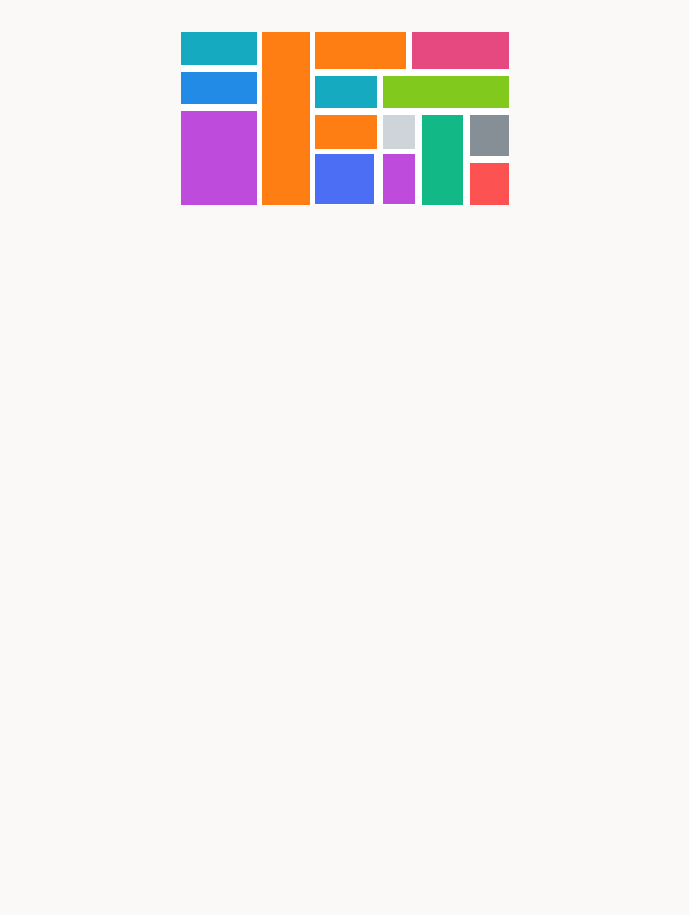
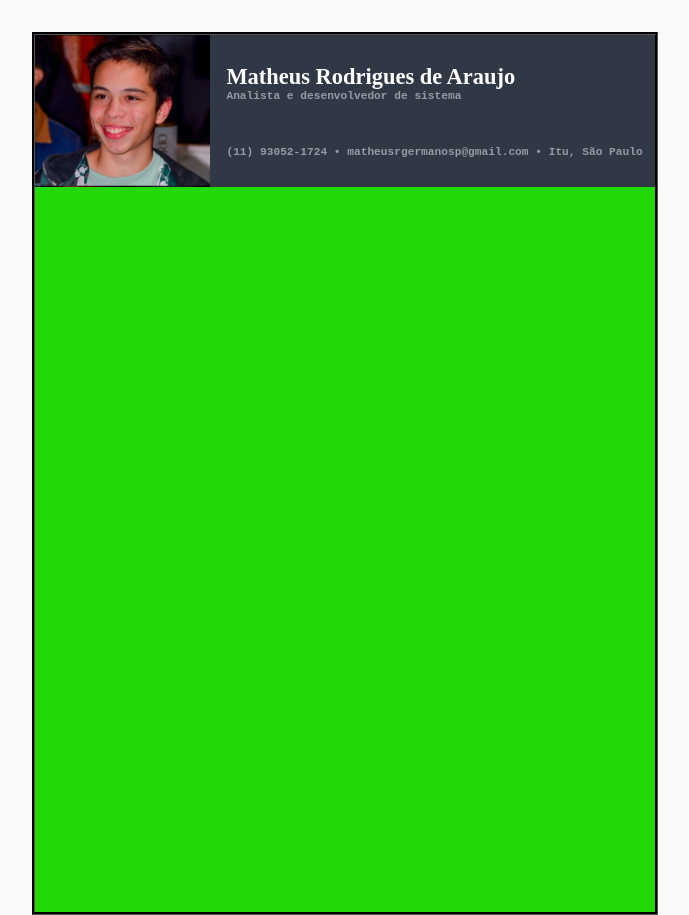
Before and after one commit to MrGermano/PWEB-Curriculo, a plain HTML site: page index.html in a window 1280 px wide. Shown: the whole page, without its empty margins (295-984 px from the left). Before the commit the page ends 800 px from the top, so only its background shows below. Drawn offline with Linux system fonts and the light colour scheme.

Commit message:
CvOnline

```diff
--- a/index.html
+++ b/index.html
@@ -10,31 +10,14 @@
 
 <body>
   <div class='container'>
-    <div class="vovo1">
-      <div class="ciano"></div>
-      <div class="azul"></div>
-      <div class="roxo"></div>
-    </div>
-    <div class="laranja"></div>
-    <div class="vovo2">
-      <div class="pai1">
-        <div class="laranjafilho"></div>
-        <div class="rosafilho"></div>
-        <div class="cianofilho"></div>
-        <div class="verdefilho"></div>
-      </div>
-      <div class="pai2">
-        <div class="filho1">
-          <div class="laranjaneto"></div>
-          <div class="cinzaneto"></div>
-          <div class="azulneto"></div>
-          <div class="rosaneto"></div>
-        </div>
-        <div class="filho2">
-          <div class="verdeneto2"></div>
-          <div class="cinzaneto2"></div>
-          <div class="vermelhoneto2"></div>
-        </div>
+    <div class="topo">
+      <div class="foto"></div>
+      <div class="resto">
+        <h3>Matheus Rodrigues de Araujo</h3>
+        <h6 class="textoh6">Analista e desenvolvedor de sistema</h6>
+        <br>
+        <br>
+        <h6 class="textoh6">(11) 93052-1724 • matheusrgermanosp@gmail.com • Itu, São Paulo</h6>
       </div>
     </div>
   </div>
--- a/style.css
+++ b/style.css
@@ -16,170 +16,43 @@ body {
 
 .container {
   display: flex;
-  background-color: #ffffff;
-  width: 328px;
-  height: 173px;
-  gap: 0.3rem;
+  background-color: #22d906;
+  width: 620px;
+  height: 877px;
+  border-style: groove;
+  border-color: black;
 }
 
-.vovo1 {
+.topo {
   display: flex;
-  width: 76px;
-  height: 173px;
-  flex-direction: column;
-  gap: 0.4rem;
-
+  background-color: #303846;
+  width: 620px;
+  height: 152px;
+  align-items: center;
+  flex direction: row;
+  gap: 1rem;
 }
 
-.ciano {
-  background-color: #15aabf;
+.foto {
   display: flex;
-  width: 76px;
-  height: 34px;
+  background-image: url("/img/minhafoto.PNG");
+  background-size: 100%;
+  background-color: #261668;
+  width: 176px;
+  height: inherit;
 }
 
-.azul {
-  background-color: #228be6;
+.resto {
   display: flex;
-  width: 76px;
-  height: 33px;
+  width: 430px;
+  height: inherit;
+  flex-direction: column;
+  justify-content: center;
 }
 
-.roxo {
-  background-color: #be4bdb;
-  display: flex;
-  width: 76px;
-  height: 96px;
+.textoh6 {
+  font-family: 'Courier New', Courier, monospace;
+  font-size: 0.7rem;
+  font-style: normal;
+  color: #979ba2;
 }
-
-.laranja {
-  background-color: #fe7e14;
-  display: flex;
-  width: 48px;
-  height: 173px
-}
-
-.vovo2 {
-  display: flex;
-  width: 194px;
-  height: 173px;
-  justify-content: space-between;
-  align-content: space-between;
-  flex-wrap: wrap;
-  flex-direction: column
-}
-
-.pai1 {
-  display: flex;
-  width: 194px;
-  height: 76px;
-  flex-direction: row;
-  flex-wrap: wrap;
-  justify-content: space-between;
-  align-content: space-between;
-  gap: 0.3rem;
-}
-
-.laranjafilho {
-  background-color: #fe7e14;
-  display: flex;
-  width: 91px;
-  height: 37px;
-}
-
-.rosafilho {
-  background-color: #e64980;
-  display: flex;
-  width: 97px;
-  height: 37px
-}
-
-.cianofilho {
-  background-color: #15aabf;
-  display: flex;
-  width: 62px;
-  height: 32px
-}
-
-.verdefilho {
-  background-color: #82c91e;
-  display: flex;
-  width: 126px;
-  height: 32px
-}
-
-.pai2 {
-  display: flex;
-  width: 194px;
-  height: 90px;
-  justify-content: space-between;
-}
-
-.filho1 {
-  display: flex;
-  width: 100px;
-  height: 90px;
-  gap: 0.3rem;
-  flex-wrap: wrap;
-  justify-content: space-between;
-}
-
-.laranjaneto {
-  background-color: #fe7e14;
-  display: flex;
-  width: 62px;
-  height: 34px
-}
-
-.cinzaneto {
-  background-color: #ced4da;
-  display: flex;
-  width: 32px;
-  height: 34px
-}
-
-.azulneto {
-  background-color: #4c6ef5;
-  display: flex;
-  width: 59px;
-  height: 50px
-}
-
-.rosaneto {
-  background-color: #be4bdb;
-  display: flex;
-  width: 32px;
-  height: 50px
-}
-
-.filho2 {
-  display: flex;
-  width: 87px;
-  height: 90px;
-  flex-direction: column;
-  flex-wrap: wrap;
-  align-content: space-between;
-  justify-content: space-between;
-}
-
-.verdeneto2 {
-  background-color: #12b886;
-  display: flex;
-  width: 41px;
-  height: inherit;
-
-}
-
-.cinzaneto2 {
-  background-color: #868e96;
-  display: flex;
-  width: 39px;
-  height: 41px;
-}
-
-.vermelhoneto2 {
-  background-color: #fc5252;
-  display: flex;
-  width: 39px;
-  height: 42px;
-}
```
Also changed, not shown: img/minhafoto.PNG (added).
